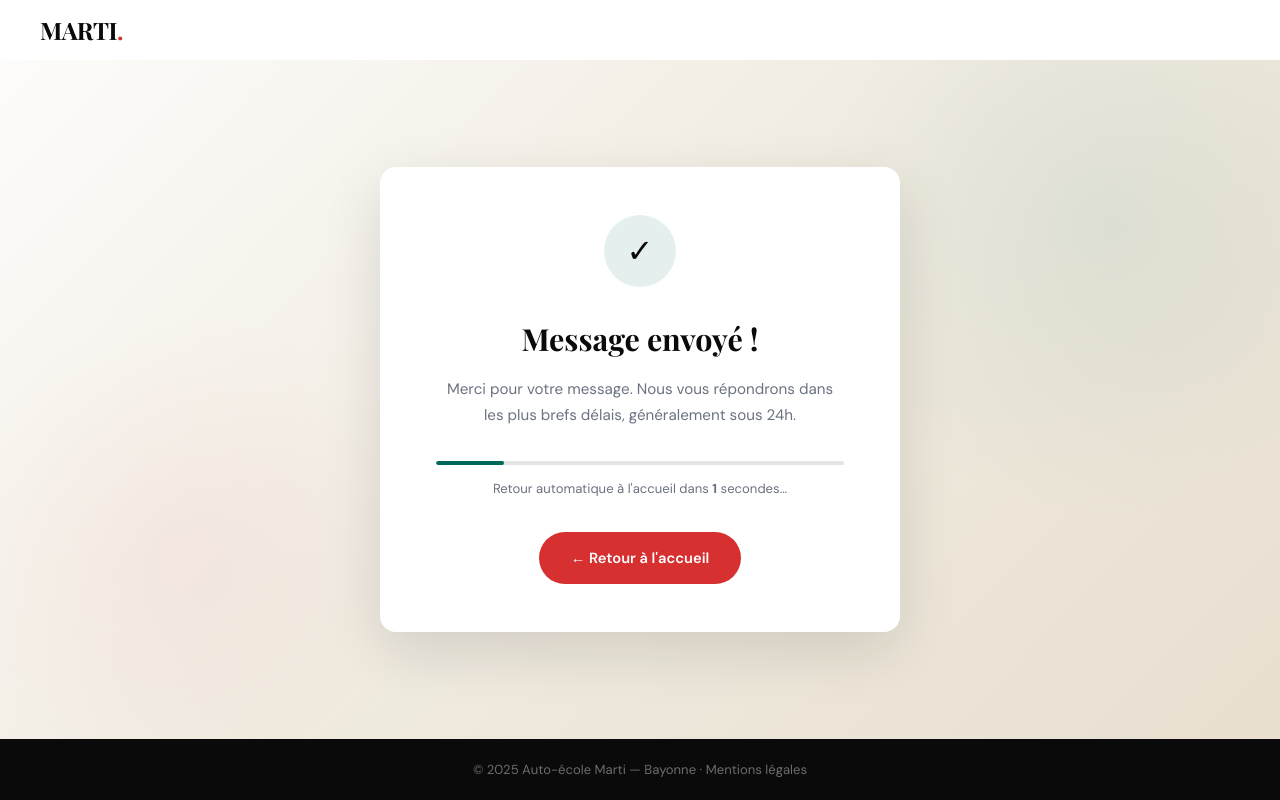
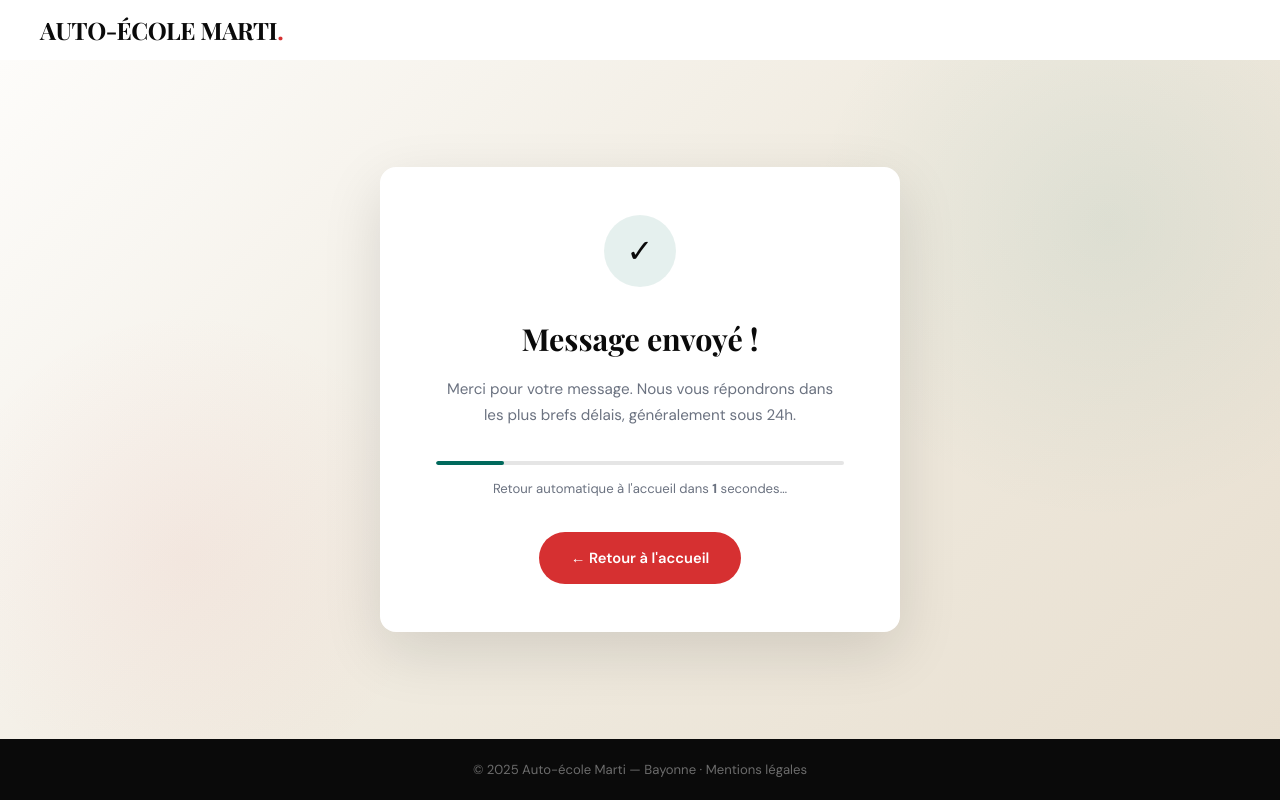
Before and after one commit to yvesmarti/autoecolemarti, a plain HTML site: page merci.html in a window 1280 px wide. Drawn offline with nearby package versions, Linux system fonts and the light colour scheme; a web font is replaced by a local one.

Commit message:
Update merci.html

```diff
--- a/merci.html
+++ b/merci.html
@@ -192,7 +192,7 @@
 
 <nav>
     <div class="nav-inner">
-        <a href="/" class="logo">MARTI<span>.</span></a>
+        <a href="/" class="logo">AUTO-ÉCOLE MARTI<span>.</span></a>
     </div>
 </nav>
 
```
